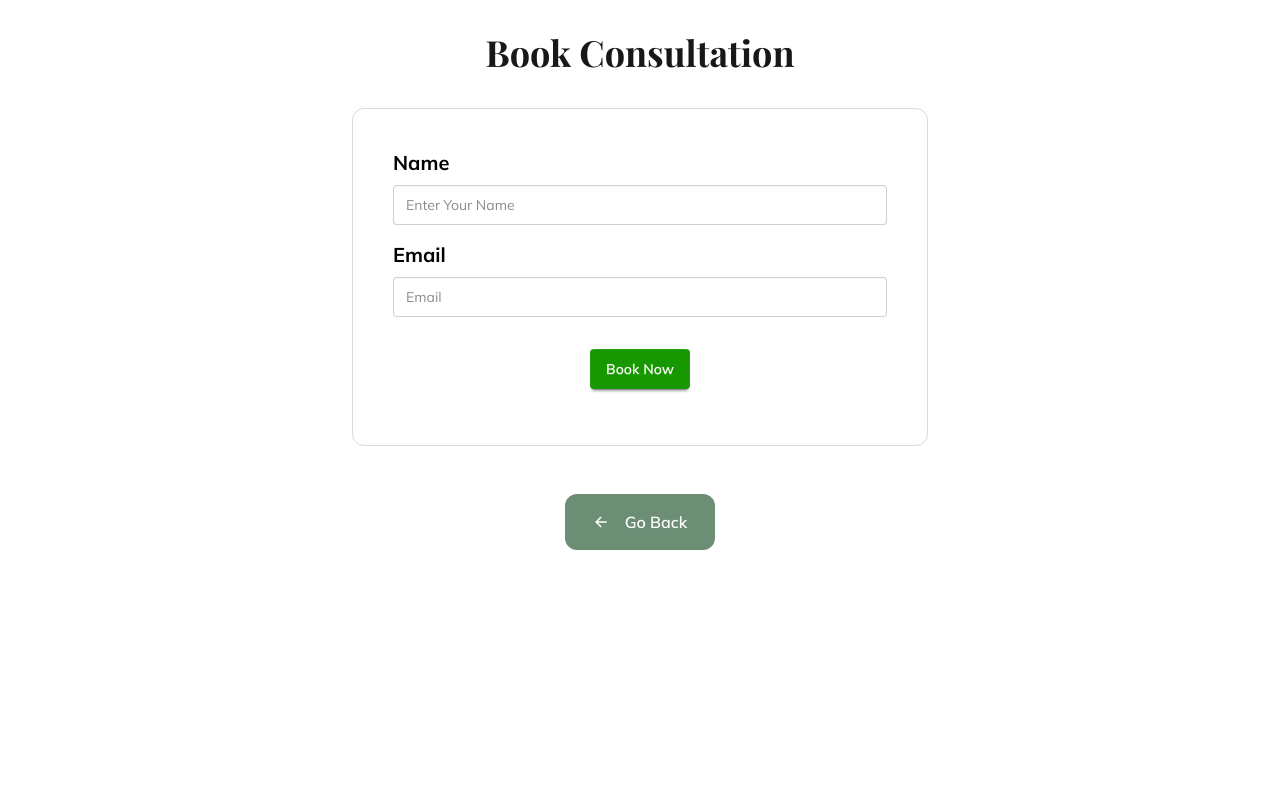
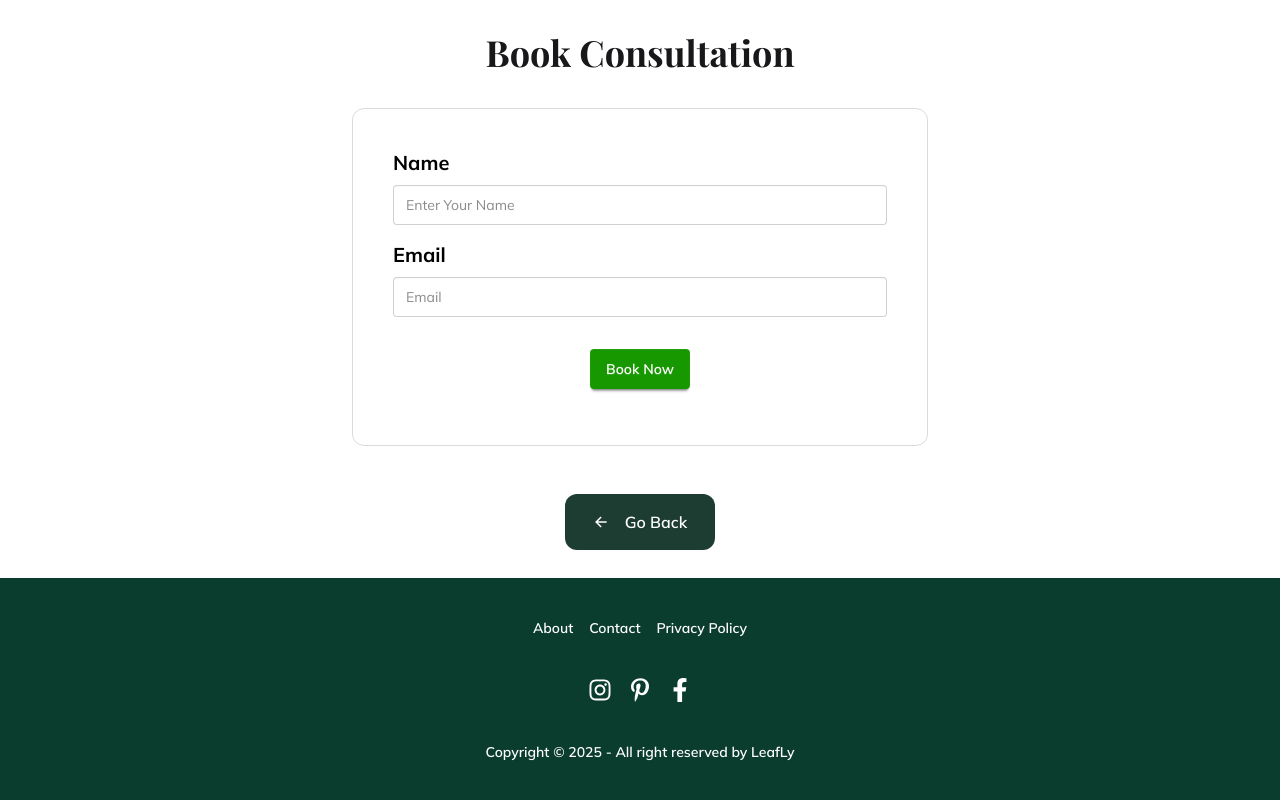
Before and after one commit to Riad-Zz/Leafly, a React (Vite) app: page /details/1 in a window 1280 px wide. Shown: the part 812-1612 px from the top of the page. Before the commit the page ends 1362 px from the top, so only its background shows below. Built offline with nearby package versions, Linux system fonts and the light colour scheme; a web font is replaced by a local one.

Commit message:
Footer Section Added

```diff
--- /dev/null
+++ b/src/Component/Footer/Footer.jsx
@@ -0,0 +1,37 @@
+import React from 'react';
+import { FaInstagram } from "react-icons/fa";
+import { FaPinterestP } from "react-icons/fa";
+import { FaFacebookF } from "react-icons/fa";
+
+const Footer = () => {
+    return (
+        <div>
+            <footer className="footer footer-horizontal footer-center bg-[#0B3D2E] text-white  p-10">
+                <nav className="grid grid-flow-col gap-4">
+                    <a className="link link-hover font-semibold">About</a>
+                    <a className="link link-hover font-semibold">Contact</a>
+                    <a className="link link-hover font-semibold">Privacy Policy</a>
+                    {/* <a className="link link-hover">Jobs</a> */}
+                </nav>
+                <nav>
+                    <div className="grid grid-flow-col gap-4">
+                        <a className='text-2xl'>
+                            <FaInstagram></FaInstagram>
+                        </a>
+                        <a className='text-2xl'>
+                            <FaPinterestP></FaPinterestP>
+                        </a>
+                        <a className='text-2xl'>
+                            <FaFacebookF></FaFacebookF>
+                        </a>
+                    </div>
+                </nav>
+                <aside>
+                    <p className='font-semibold'>Copyright © {new Date().getFullYear()} - All right reserved by LeafLy</p>
+                </aside>
+            </footer>
+        </div>
+    );
+};
+
+export default Footer;
--- a/src/Component/Navbar/Navbar.jsx
+++ b/src/Component/Navbar/Navbar.jsx
@@ -1,5 +1,5 @@
 import React, {} from "react";
-import { NavLink } from "react-router";
+import { Link, NavLink } from "react-router";
 import logo from "../../assets/Logo.png";
 
 const Navbar = ({ user }) => {
@@ -54,10 +54,14 @@ const Navbar = ({ user }) => {
                     </div>
 
 
+                    <Link to={'/'}>
                     <img src={logo} alt="Logo" className="md:w-28 md:h-28 w-20 h-20 relative -left-3 top-1 lg:left-5 md:top-2 z-10" />
+                    </Link>
+                    <Link to={'/'}>
                     <span className="hidden lg:block text-3xl  font-bold text-[#179800]">
                         Leafly
                     </span>
+                    </Link>
 
                 </div>
 
--- a/src/Pages/PlantDetails.jsx
+++ b/src/Pages/PlantDetails.jsx
@@ -99,10 +99,10 @@ const PlantDetails = () => {
             </div>
 
             {/*----------------Go Back Button------------------- */}
-            <div className='flex justify-center'>
+            <div className='flex justify-center mb-7 font-bold'>
                 <button
                     onClick={() => navigate(-1)}
-                    className='bg-[#6B8E75] px-7 py-4 rounded-xl text-white font-semibold mt-10 flex items-center gap-4 cursor-pointer'>
+                    className='bg-[#1E3D32]  px-7 py-4 rounded-xl text-white font-semibold mt-10 flex items-center gap-4 cursor-pointer'>
                     <IoArrowBackSharp /> Go Back
                 </button>
             </div>
--- a/src/Root/Root.jsx
+++ b/src/Root/Root.jsx
@@ -1,12 +1,14 @@
 import React from 'react';
 import { Outlet } from 'react-router';
 import Navbar from '../Component/Navbar/Navbar';
+import Footer from '../Component/Footer/Footer';
 
 const Root = () => {
     return (
         <div className='bg-white'>
             <Navbar></Navbar>
             <Outlet></Outlet>
+            <Footer></Footer>
         </div>
     );
 };
```
